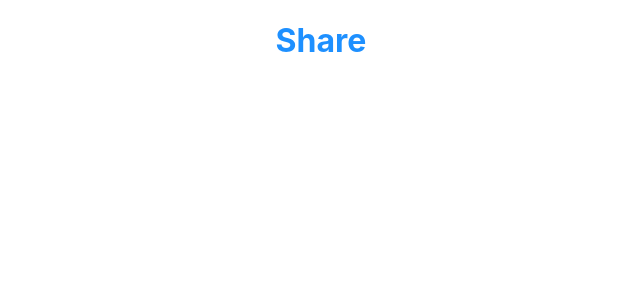
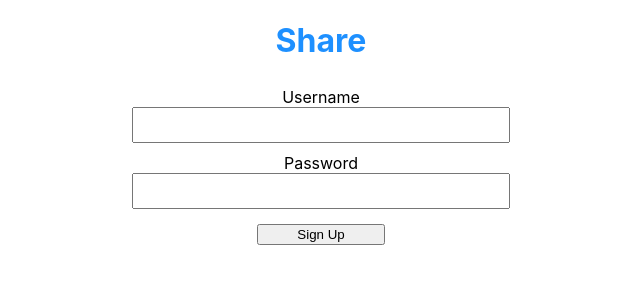
Before and after one commit to Jessiehongtran/share, a React (Create React App) app in the folder share-app/: page /signUp in a window 1280 px wide. Shown: the top 300 px of the page, without its empty margins (319-959 px from the left). Built offline with nearby package versions, Linux system fonts and the light colour scheme.

Commit message:
replaced managing userId by state by saving it in localStorage, fixed route logic

```diff
--- a/share-app/src/App.js
+++ b/share-app/src/App.js
@@ -10,8 +10,6 @@ import ShareFeed from './components/shareFeed'
 import './App.css'
 
 function App() {
-  const [id, setId] = useState('') //user_id
-  console.log('user_id in App',id)
   const [shareList, setShareList] = useState([])
   const [categoryList, setCategoryList] = useState([])
   const [categoryId, setCategoryId] = useState('')
@@ -21,17 +19,17 @@ function App() {
   return (
     <div className="App">
       <h1>Share</h1>
-      <Route exact path='/register'
+      <Route exact path='/signUp'
       render={props => {
-        return <SignUp {...props} setId={setId} />
+        return <SignUp {...props}/>
       }}/>
       <Route exact path='/login'
         render={props => {
           return <Login {...props} />
         }}/>
-      <Route exact path='/createprofile'
+      <Route exact path='/createProfile'
         render={props => {
-          return <CreateProfile {...props} id={id}/>
+          return <CreateProfile {...props}/>
         }} />
       <Route exact path='/category'
         render={props => {
--- a/share-app/src/components/createProfile.js
+++ b/share-app/src/components/createProfile.js
@@ -9,7 +9,8 @@ const CreateProfile = props => {
     }
     const handleSubmit = e => {
         e.preventDefault();
-        profile.user_id = props.id
+        console.log(localStorage.getItem('userId'))
+        profile.user_id = localStorage.getItem('userId')
         console.log(profile)
         axios
             .post('https://share-h.herokuapp.com/api/users/profile', profile)
--- a/share-app/src/components/login.js
+++ b/share-app/src/components/login.js
@@ -19,9 +19,10 @@ const Login = (props) => {
         axios
             .post('https://share-h.herokuapp.com/api/users/login', user)
             .then(res => {
-
+                localStorage.setItem('token', res.data.token)
                 console.log(res.data)
-                props.history.push('/createProfile')
+                localStorage.setItem('userId', res.data.user.id)
+                props.history.push('/')
             })
             .catch(err => {
                 console.log(err)
--- a/share-app/src/components/signUp.js
+++ b/share-app/src/components/signUp.js
@@ -14,8 +14,8 @@ const SignUp = props => {
         axios
             .post('https://share-h.herokuapp.com/api/users/signup', person)
             .then(res => {
-                props.setId(res.data.id)
-                props.history.push('/login')
+                localStorage.setItem('userId', res.data.id)
+                props.history.push('/createProfile')
                 console.log('res in SignUp', res.data)
 
             })
```
